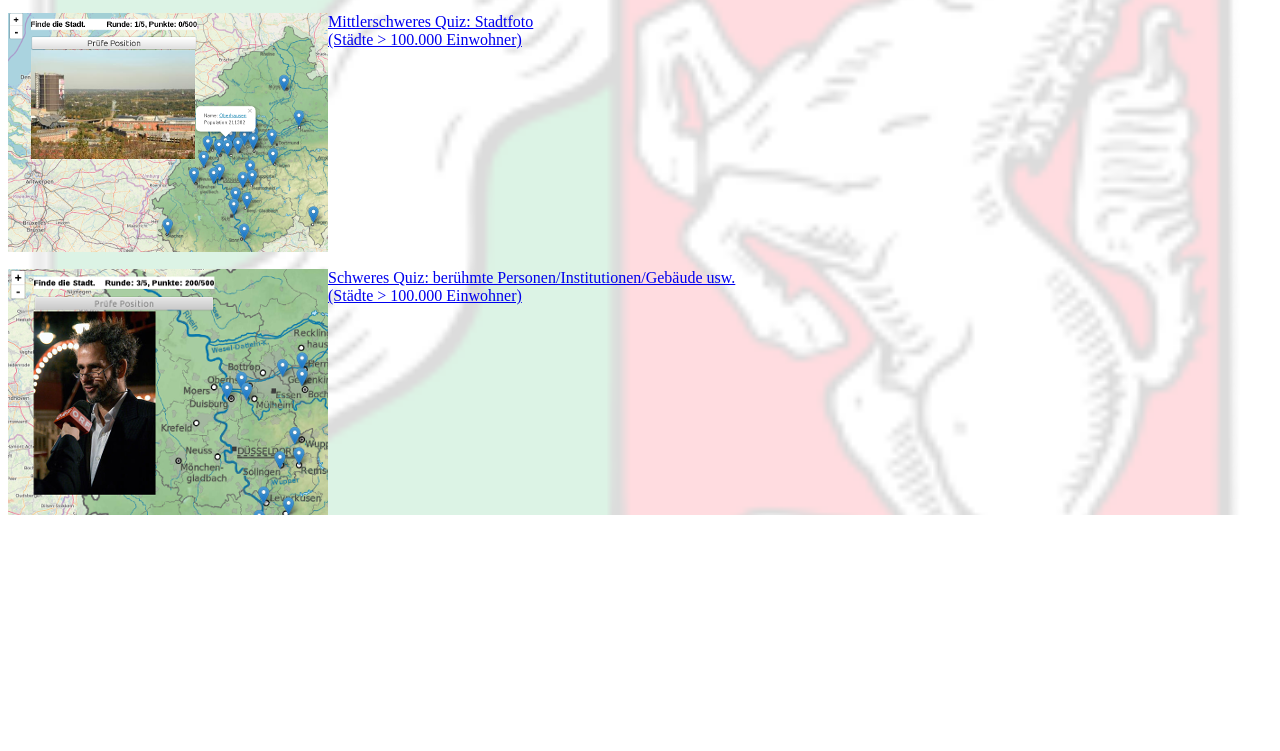
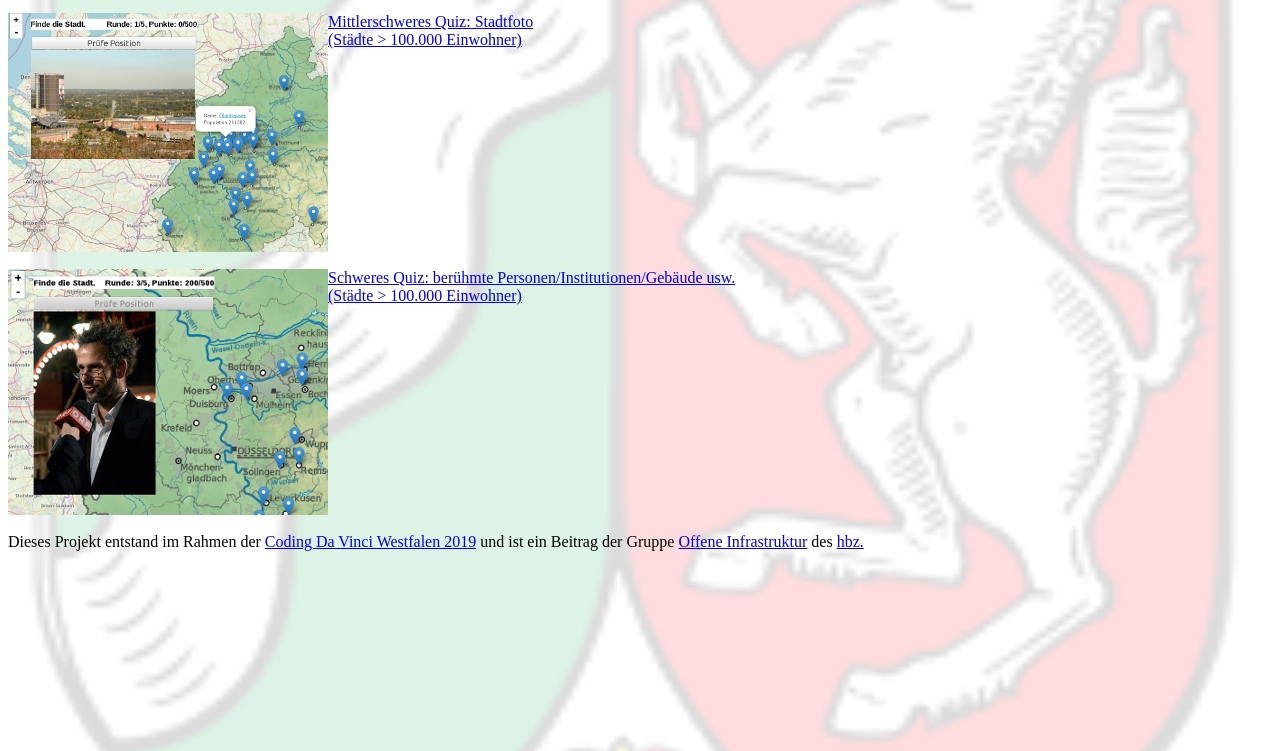
Before and after one commit to dr0i/nwbib-quiz, a plain HTML site: page map.html in a window 1280 px wide. Shown: the part 390-1141 px from the top of the page. Before the commit the page ends 905 px from the top, so only its background shows below. Drawn offline with Linux system fonts and the light colour scheme.

Commit message:
Add kind of impressum

```diff
--- a/map.html
+++ b/map.html
@@ -47,5 +47,9 @@ Schweres Quiz: berühmte Personen/Institutionen/Gebäude usw.</br>
 (Städte > 100.000 Einwohner)
    </a>
 </p>
+<p style="clear:left;height:220px" >
+</br>
+Dieses Projekt entstand im Rahmen der <a href="https://codingdavinci.de/events/westfalen-ruhrgebiet/">Coding Da Vinci Westfalen 2019</a> und ist ein Beitrag der Gruppe <a href="https://lobid.org/team/">Offene Infrastruktur</a> des <a href="https://www.hbz-nrw.de/">hbz.</a>
+</p>
 </body>
 </html>
```
